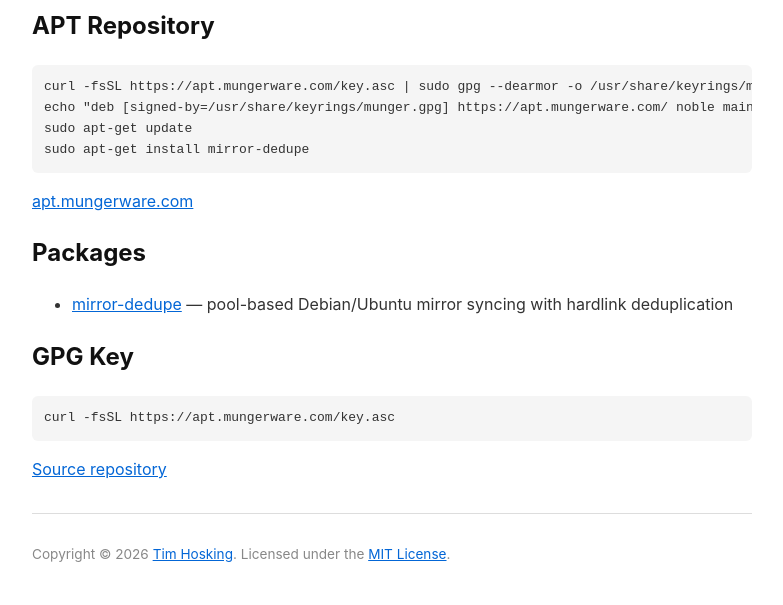
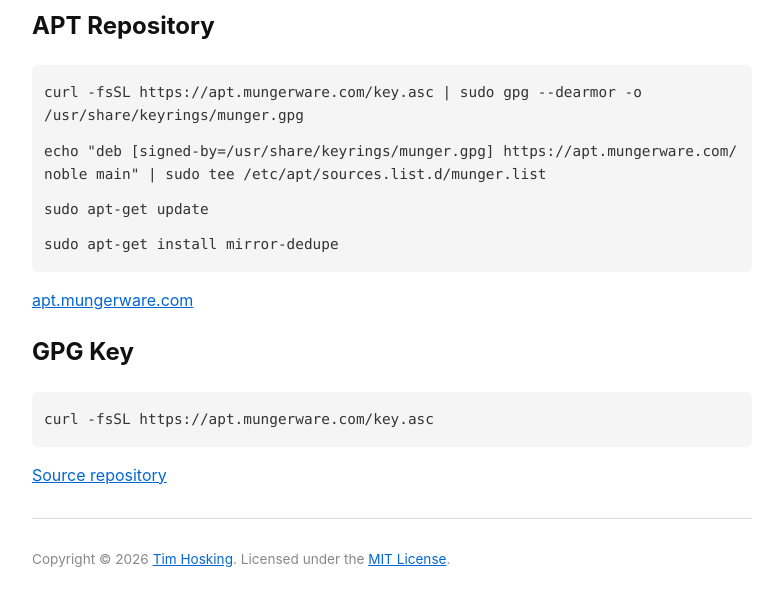
Before and after one commit to Munger/packages-site, a plain HTML site: page index.html in a window 1280 px wide. Shown: the part 151-756 px from the top of the page, without its empty margins (248-1031 px from the left). Drawn offline with Linux system fonts and the light colour scheme.

Commit message:
Fix code blocks for easier text selection

```diff
--- a/index.html
+++ b/index.html
@@ -3,17 +3,21 @@
 <head>
 <meta charset="utf-8">
 <meta name="viewport" content="width=device-width, initial-scale=1">
-<title>Munger Packages</title>
+<title>Munger Software</title>
 <style>
   body{font-family:-apple-system,BlinkMacSystemFont,"Segoe UI",Roboto,"Helvetica Neue",Arial,sans-serif;max-width:720px;margin:40px auto;padding:0 20px;line-height:1.6;color:#333}
   h1,h2{color:#111}
-  pre{background:#f5f5f5;padding:12px;border-radius:6px;overflow-x:auto}
-  code{font-size:0.9em}
+  .cmd{display:block;background:#f5f5f5;padding:4px 12px;font-family:SFMono-Regular,Consolas,monospace;font-size:0.9em;white-space:pre-wrap;overflow-x:auto;margin:4px 0}
+  .cmd:first-child{padding-top:8px;border-radius:6px 6px 0 0;margin-top:0}
+  .cmd:last-child{padding-bottom:8px;border-radius:0 0 6px 6px;margin-bottom:0}
+  .cmd:only-child{border-radius:6px}
+  pre{font-family:SFMono-Regular,Consolas,monospace;font-size:0.9em;white-space:pre-wrap}
   a{color:#0366d6}
   hr{border:none;border-top:1px solid #ddd;margin:30px 0}
   .avatar{float:left;margin-right:18px;margin-top:4px}
   .avatar img{width:96px;height:96px;border-radius:8px}
   .copyright{color:#888;font-size:0.85em}
+  .cmdbox{background:#f5f5f5;padding:8px 0;border-radius:6px}
 </style>
 </head>
 <body>
@@ -24,20 +28,21 @@
 <p>APT repository, Homebrew tap, and open-source projects by <a href="https://github.com/Munger">Tim Hosking</a>.</p>
 
 <h2>APT Repository</h2>
-<pre>curl -fsSL https://apt.mungerware.com/key.asc | sudo gpg --dearmor -o /usr/share/keyrings/munger.gpg
-echo "deb [signed-by=/usr/share/keyrings/munger.gpg] https://apt.mungerware.com/ noble main" | sudo tee /etc/apt/sources.list.d/munger.list
-sudo apt-get update
-sudo apt-get install mirror-dedupe</pre>
+
+<div class="cmdbox">
+<samp class="cmd">curl -fsSL https://apt.mungerware.com/key.asc | sudo gpg --dearmor -o /usr/share/keyrings/munger.gpg</samp>
+<samp class="cmd">echo "deb [signed-by=/usr/share/keyrings/munger.gpg] https://apt.mungerware.com/ noble main" | sudo tee /etc/apt/sources.list.d/munger.list</samp>
+<samp class="cmd">sudo apt-get update</samp>
+<samp class="cmd">sudo apt-get install mirror-dedupe</samp>
+</div>
 
 <p><a href="https://apt.mungerware.com/">apt.mungerware.com</a></p>
 
-<h2>Packages</h2>
-<ul>
-  <li><a href="https://github.com/Munger/mirror-dedupe">mirror-dedupe</a> &mdash; pool-based Debian/Ubuntu mirror syncing with hardlink deduplication</li>
-</ul>
+<h2>GPG Key</h2>
 
-<h2>GPG Key</h2>
-<pre>curl -fsSL https://apt.mungerware.com/key.asc</pre>
+<div class="cmdbox">
+<samp class="cmd">curl -fsSL https://apt.mungerware.com/key.asc</samp>
+</div>
 
 <p><a href="https://github.com/Munger/packages-site">Source repository</a></p>
 
```
